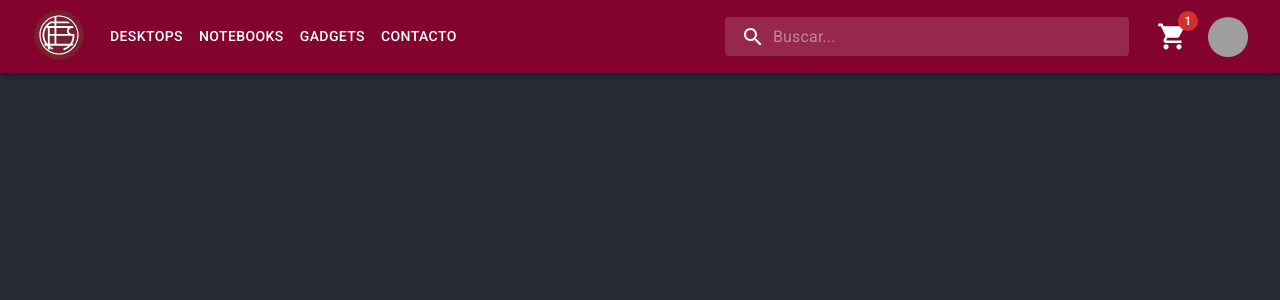
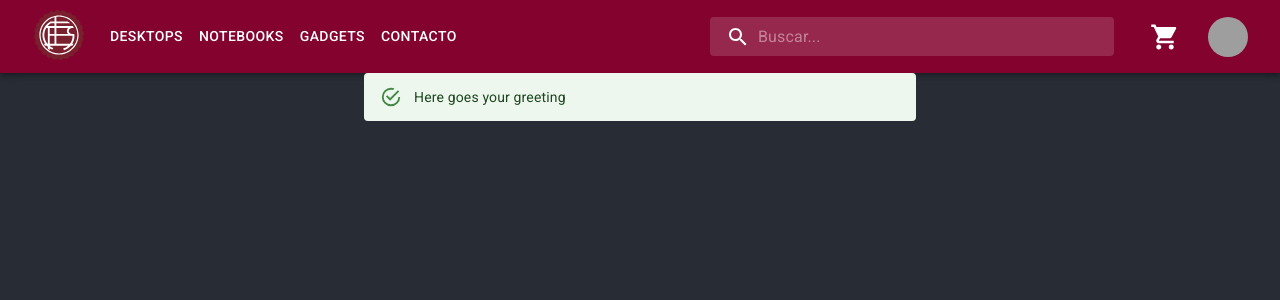
Before and after one commit to chjack10/Desafios-Coder-React, a React (Vite) app: page / in a window 1280 px wide. Shown: the top 300 px of the page. Built offline with nearby package versions, Linux system fonts and the light colour scheme; grey boxes are pictures that could not be loaded; the HTML template or start-up script is replaced by a standard one.

Commit message:
desafio 3 - crea tu landing

```diff
--- a/src/App.jsx
+++ b/src/App.jsx
@@ -1,10 +1,12 @@
 import './App.css';
+import ItemListCointainer from './components/NavBar/ItemListCointainer';
 import NavBar from './components/NavBar/NavBar';
 
 function App() {
   return (
     <div className='App'>
       <NavBar />
+      <ItemListCointainer greeting='Here goes your greeting' />
     </div>
   );
 }
--- a/src/components/NavBar/CartWidget.jsx
+++ b/src/components/NavBar/CartWidget.jsx
@@ -4,24 +4,23 @@ import Badge from '@mui/material/Badge';
 import IconButton from '@mui/material/IconButton';
 
 const CartWidget = () => {
-  const [cartBadgeNumber, setCartBadgeNumber] = useState(1);
+  const [cartBadgeNumber, setCartBadgeNumber] = useState(0);
 
   const handleCartClick = () => {
     setCartBadgeNumber(cartBadgeNumber + 1);
   };
 
   return (
-    <>
     <IconButton
+      sx={{ mx: 1 }}
       aria-label='carrito'
       size='large'
       color='inherit'
       onClick={handleCartClick}>
       <Badge badgeContent={cartBadgeNumber} color='error'>
-          <ShoppingCartIcon sx={{ fontSize: 31 }} />
+        <ShoppingCartIcon sx={{ fontSize: 30 }} />
       </Badge>
     </IconButton>
-    </>
   );
 };
 
--- /dev/null
+++ b/src/components/NavBar/ItemListCointainer.jsx
@@ -0,0 +1,13 @@
+import React from 'react';
+import Container from '@mui/material/Container';
+import Alert from '@mui/material/Alert';
+
+const ItemListCointainer = ({ greeting }) => {
+  return (
+    <Container maxWidth='sm'>
+      <Alert severity='success'>{greeting}</Alert>
+    </Container>
+  );
+};
+
+export default ItemListCointainer;
--- a/src/components/NavBar/NavBar.jsx
+++ b/src/components/NavBar/NavBar.jsx
@@ -41,7 +41,7 @@ const NavBar = () => {
     <AppBar position='static' sx={{ bgcolor: '#84022e' }}>
       <Container maxWidth='xl'>
         <Toolbar disableGutters>
-          <Box sx={{ mr: 1 }}>
+          <Box marginRight={1}>
             <a href='/'>
               <img
                 src='../../src/assets/img/lanus-logo.svg'
```
Lines whose indentation alone changed are shown as unchanged.
